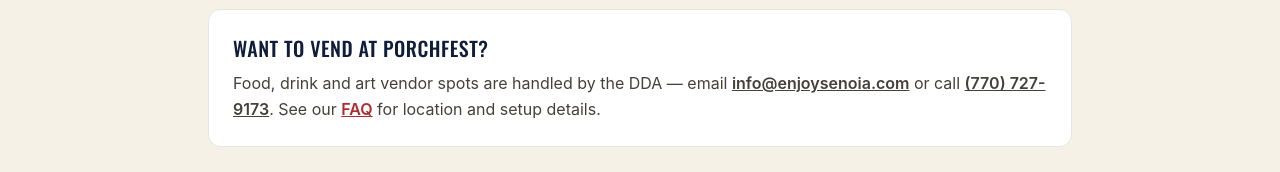
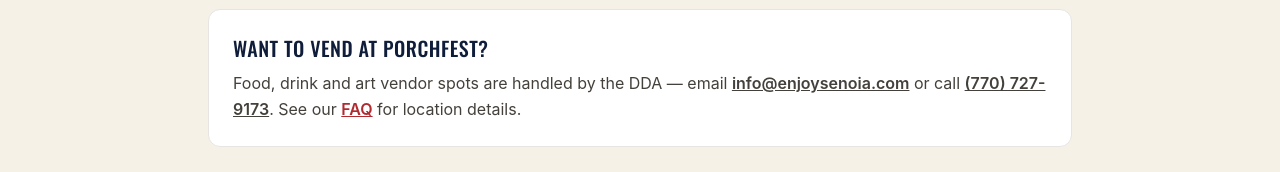
Before and after one commit to jermdw/porchfest, a React (Vite) app: page /vendors in a window 1280 px wide. Shown: the part 987-1159 px from the top of the page. Built offline with nearby package versions, Linux system fonts and the light colour scheme.

Commit message:
fix(faq): improve category filter button a11y and wording

```diff
--- a/src/pages/Faq.jsx
+++ b/src/pages/Faq.jsx
@@ -129,14 +129,14 @@
             )}
           </div>
 
-          <div className="flex flex-wrap gap-2 pt-1" role="tablist" aria-label="FAQ Categories">
+          <div className="flex flex-wrap gap-2 pt-1" aria-label="FAQ Categories">
             {FAQ_CATEGORIES.map((cat) => {
               const active = selectedCategory === cat.id
               return (
                 <button
                   key={cat.id}
-                  role="tab"
-                  aria-selected={active}
+                  type="button"
+                  aria-pressed={active}
                   onClick={() => setSelectedCategory(cat.id)}
                   className={`px-3.5 py-1.5 rounded-full text-sm font-display tracking-wide uppercase transition-colors ${
                     active
--- a/src/pages/Vendors.jsx
+++ b/src/pages/Vendors.jsx
@@ -103,7 +103,7 @@
             <Link to="/faq#food-vendor-locations" className="underline font-semibold text-flag hover:text-flag-deep">
               FAQ
             </Link>{' '}
-            for location and setup details.
+            for location details.
           </p>
         </div>
       </main>
```
